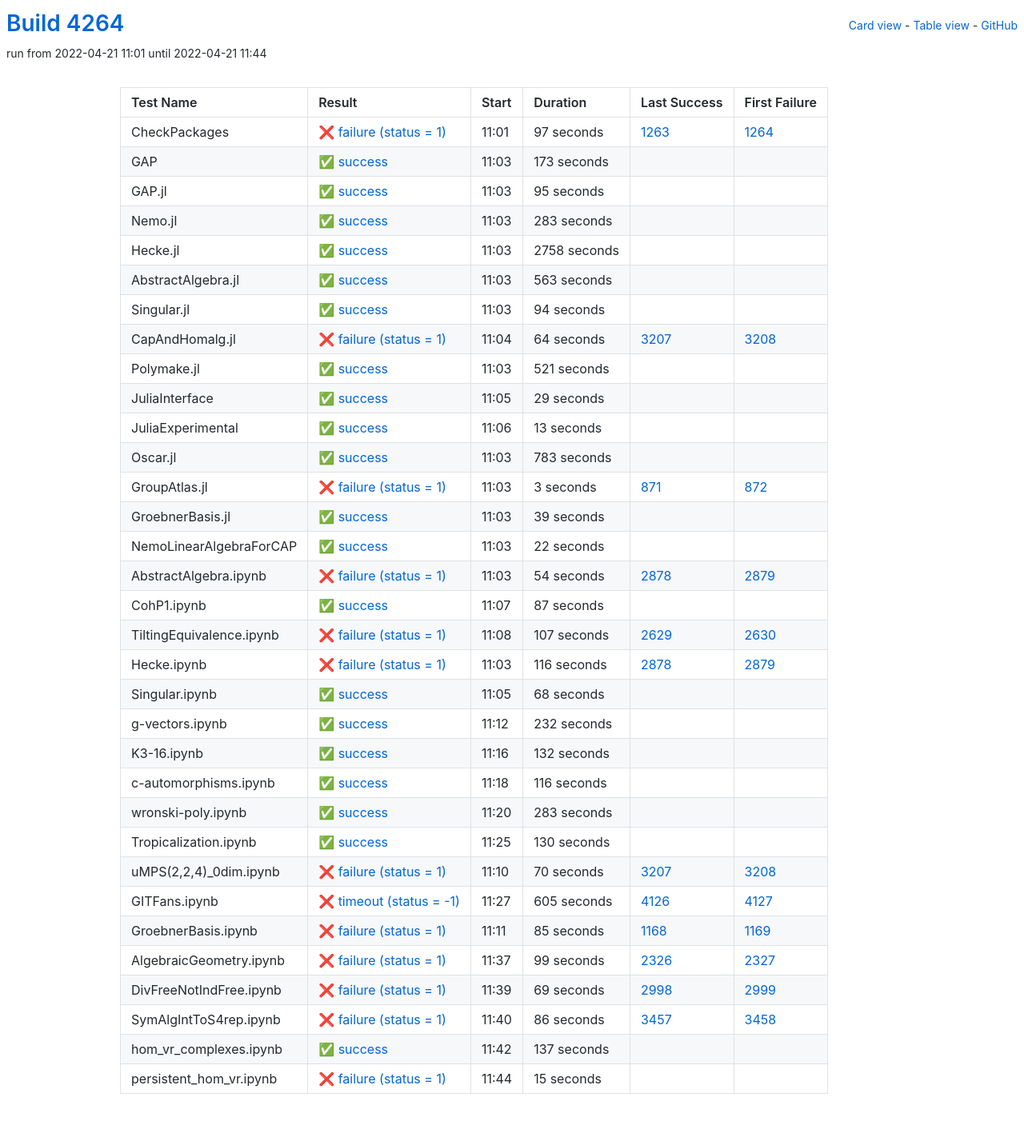
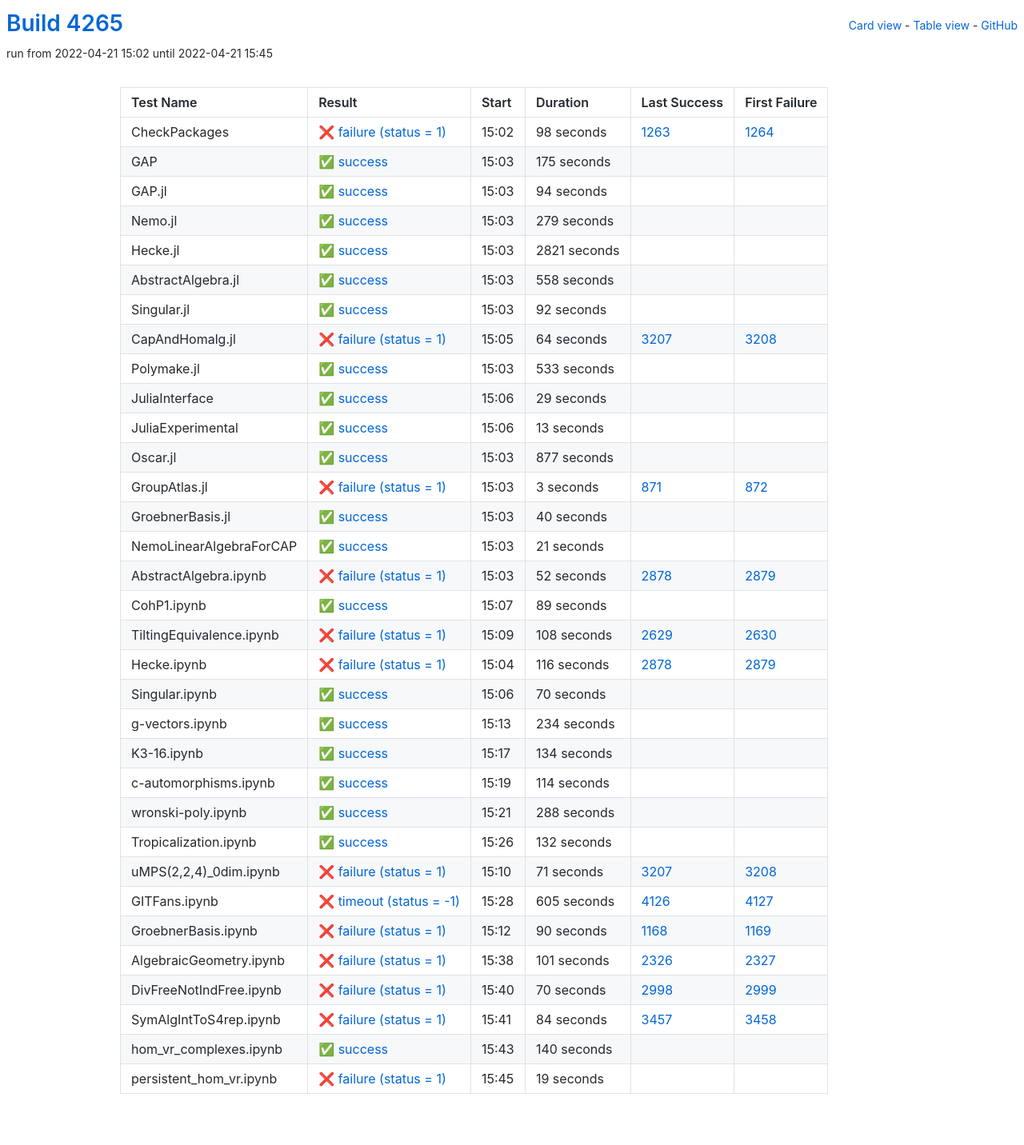
Before and after one commit to oscar-system/oscar-ci-status-stable, a Jekyll site: the page built from table.html, in a window 1280 px wide. Shown: the whole page at 80% size. Built offline with Jekyll 4.4.1, drawn with Linux system fonts in a browser that asks for light colours.

Commit message:
Build #4265

```diff
--- a/_data/ci.yml
+++ b/_data/ci.yml
@@ -1,6 +1,6 @@
 ---
-build: 4264
-build_url: https://oscarci.mathematik.uni-kl.de/job/oscar-stable/4264/
+build: 4265
+build_url: https://oscarci.mathematik.uni-kl.de/job/oscar-stable/4265/
 job: oscar-stable
 organization: oscar-system
 repo: oscar-ci-status-stable
@@ -8,80 +8,32 @@ repourl: https://github.com/oscar-system/oscar-ci-status-stable
 tests:
 - name: CheckPackages
   id: checkpackages
-  log: https://oscarci.mathematik.uni-kl.de/job/oscar-stable/4264/artifact/logs/build-4264/CheckPackages.log
-  start: 2022-04-21 11:01
+  log: https://oscarci.mathematik.uni-kl.de/job/oscar-stable/4265/artifact/logs/build-4265/CheckPackages.log
+  start: 2022-04-21 15:02
   success: false
   exitcode: 1
   status: failure
-  duration: 97
+  duration: 98
   last_success: 1263
   last_success_url: https://oscarci.mathematik.uni-kl.de/job/oscar-stable/1263/
   first_failure: 1264
   first_failure_url: https://oscarci.mathematik.uni-kl.de/job/oscar-stable/1264/
 - name: GAP
   id: gap
-  log: https://oscarci.mathematik.uni-kl.de/job/oscar-stable/4264/artifact/logs/build-4264/GAP.log
-  start: 2022-04-21 11:03
+  log: https://oscarci.mathematik.uni-kl.de/job/oscar-stable/4265/artifact/logs/build-4265/GAP.log
+  start: 2022-04-21 15:03
   success: true
   exitcode: 0
   status: success
-  duration: 173
+  duration: 175
   last_success: false
   last_success_url:
   first_failure: false
   first_failure_url:
 - name: GAP.jl
   id: gap-jl
-  log: https://oscarci.mathematik.uni-kl.de/job/oscar-stable/4264/artifact/logs/build-4264/GAP.jl.log
-  start: 2022-04-21 11:03
-  success: true
-  exitcode: 0
-  status: success
-  duration: 95
-  last_success: false
-  last_success_url:
-  first_failure: false
-  first_failure_url:
-- name: Nemo.jl
-  id: nemo-jl
-  log: https://oscarci.mathematik.uni-kl.de/job/oscar-stable/4264/artifact/logs/build-4264/Nemo.jl.log
-  start: 2022-04-21 11:03
-  success: true
-  exitcode: 0
-  status: success
-  duration: 283
-  last_success: false
-  last_success_url:
-  first_failure: false
-  first_failure_url:
-- name: Hecke.jl
-  id: hecke-jl
-  log: https://oscarci.mathematik.uni-kl.de/job/oscar-stable/4264/artifact/logs/build-4264/Hecke.jl.log
-  start: 2022-04-21 11:03
-  success: true
-  exitcode: 0
-  status: success
-  duration: 2758
-  last_success: false
-  last_success_url:
-  first_failure: false
-  first_failure_url:
-- name: AbstractAlgebra.jl
-  id: abstractalgebra-jl
-  log: https://oscarci.mathematik.uni-kl.de/job/oscar-stable/4264/artifact/logs/build-4264/AbstractAlgebra.jl.log
-  start: 2022-04-21 11:03
-  success: true
-  exitcode: 0
-  status: success
-  duration: 563
-  last_success: false
-  last_success_url:
-  first_failure: false
-  first_failure_url:
-- name: Singular.jl
-  id: singular-jl
-  log: https://oscarci.mathematik.uni-kl.de/job/oscar-stable/4264/artifact/logs/build-4264/Singular.jl.log
-  start: 2022-04-21 11:03
+  log: https://oscarci.mathematik.uni-kl.de/job/oscar-stable/4265/artifact/logs/build-4265/GAP.jl.log
+  start: 2022-04-21 15:03
   success: true
   exitcode: 0
   status: success
@@ -90,10 +42,58 @@ tests:
   last_success_url:
   first_failure: false
   first_failure_url:
+- name: Nemo.jl
+  id: nemo-jl
+  log: https://oscarci.mathematik.uni-kl.de/job/oscar-stable/4265/artifact/logs/build-4265/Nemo.jl.log
+  start: 2022-04-21 15:03
+  success: true
+  exitcode: 0
+  status: success
+  duration: 279
+  last_success: false
+  last_success_url:
+  first_failure: false
+  first_failure_url:
+- name: Hecke.jl
+  id: hecke-jl
+  log: https://oscarci.mathematik.uni-kl.de/job/oscar-stable/4265/artifact/logs/build-4265/Hecke.jl.log
+  start: 2022-04-21 15:03
+  success: true
+  exitcode: 0
+  status: success
+  duration: 2821
+  last_success: false
+  last_success_url:
+  first_failure: false
+  first_failure_url:
+- name: AbstractAlgebra.jl
+  id: abstractalgebra-jl
+  log: https://oscarci.mathematik.uni-kl.de/job/oscar-stable/4265/artifact/logs/build-4265/AbstractAlgebra.jl.log
+  start: 2022-04-21 15:03
+  success: true
+  exitcode: 0
+  status: success
+  duration: 558
+  last_success: false
+  last_success_url:
+  first_failure: false
+  first_failure_url:
+- name: Singular.jl
+  id: singular-jl
+  log: https://oscarci.mathematik.uni-kl.de/job/oscar-stable/4265/artifact/logs/build-4265/Singular.jl.log
+  start: 2022-04-21 15:03
+  success: true
+  exitcode: 0
+  status: success
+  duration: 92
+  last_success: false
+  last_success_url:
+  first_failure: false
+  first_failure_url:
 - name: CapAndHomalg.jl
   id: capandhomalg-jl
-  log: https://oscarci.mathematik.uni-kl.de/job/oscar-stable/4264/artifact/logs/build-4264/CapAndHomalg.jl.log
-  start: 2022-04-21 11:04
+  log: https://oscarci.mathematik.uni-kl.de/job/oscar-stable/4265/artifact/logs/build-4265/CapAndHomalg.jl.log
+  start: 2022-04-21 15:05
   success: false
   exitcode: 1
   status: failure
@@ -104,20 +104,20 @@ tests:
   first_failure_url: https://oscarci.mathematik.uni-kl.de/job/oscar-stable/3208/
 - name: Polymake.jl
   id: polymake-jl
-  log: https://oscarci.mathematik.uni-kl.de/job/oscar-stable/4264/artifact/logs/build-4264/Polymake.jl.log
-  start: 2022-04-21 11:03
+  log: https://oscarci.mathematik.uni-kl.de/job/oscar-stable/4265/artifact/logs/build-4265/Polymake.jl.log
+  start: 2022-04-21 15:03
   success: true
   exitcode: 0
   status: success
-  duration: 521
+  duration: 533
   last_success: false
   last_success_url:
   first_failure: false
   first_failure_url:
 - name: JuliaInterface
   id: juliainterface
-  log: https://oscarci.mathematik.uni-kl.de/job/oscar-stable/4264/artifact/logs/build-4264/JuliaInterface.log
-  start: 2022-04-21 11:05
+  log: https://oscarci.mathematik.uni-kl.de/job/oscar-stable/4265/artifact/logs/build-4265/JuliaInterface.log
+  start: 2022-04-21 15:06
   success: true
   exitcode: 0
   status: success
@@ -128,8 +128,8 @@ tests:
   first_failure_url:
 - name: JuliaExperimental
   id: juliaexperimental
-  log: https://oscarci.mathematik.uni-kl.de/job/oscar-stable/4264/artifact/logs/build-4264/JuliaExperimental.log
-  start: 2022-04-21 11:06
+  log: https://oscarci.mathematik.uni-kl.de/job/oscar-stable/4265/artifact/logs/build-4265/JuliaExperimental.log
+  start: 2022-04-21 15:06
   success: true
   exitcode: 0
   status: success
@@ -140,20 +140,20 @@ tests:
   first_failure_url:
 - name: Oscar.jl
   id: oscar-jl
-  log: https://oscarci.mathematik.uni-kl.de/job/oscar-stable/4264/artifact/logs/build-4264/Oscar.jl.log
-  start: 2022-04-21 11:03
+  log: https://oscarci.mathematik.uni-kl.de/job/oscar-stable/4265/artifact/logs/build-4265/Oscar.jl.log
+  start: 2022-04-21 15:03
   success: true
   exitcode: 0
   status: success
-  duration: 783
+  duration: 877
   last_success: false
   last_success_url:
   first_failure: false
   first_failure_url:
 - name: GroupAtlas.jl
   id: groupatlas-jl
-  log: https://oscarci.mathematik.uni-kl.de/job/oscar-stable/4264/artifact/logs/build-4264/GroupAtlas.jl.log
-  start: 2022-04-21 11:03
+  log: https://oscarci.mathematik.uni-kl.de/job/oscar-stable/4265/artifact/logs/build-4265/GroupAtlas.jl.log
+  start: 2022-04-21 15:03
   success: false
   exitcode: 1
   status: failure
@@ -164,68 +164,68 @@ tests:
   first_failure_url: https://oscarci.mathematik.uni-kl.de/job/oscar-stable/872/
 - name: GroebnerBasis.jl
   id: groebnerbasis-jl
-  log: https://oscarci.mathematik.uni-kl.de/job/oscar-stable/4264/artifact/logs/build-4264/GroebnerBasis.jl.log
-  start: 2022-04-21 11:03
+  log: https://oscarci.mathematik.uni-kl.de/job/oscar-stable/4265/artifact/logs/build-4265/GroebnerBasis.jl.log
+  start: 2022-04-21 15:03
   success: true
   exitcode: 0
   status: success
-  duration: 39
+  duration: 40
   last_success: false
   last_success_url:
   first_failure: false
   first_failure_url:
 - name: NemoLinearAlgebraForCAP
   id: nemolinearalgebraforcap
-  log: https://oscarci.mathematik.uni-kl.de/job/oscar-stable/4264/artifact/logs/build-4264/NemoLinearAlgebraForCAP.log
-  start: 2022-04-21 11:03
+  log: https://oscarci.mathematik.uni-kl.de/job/oscar-stable/4265/artifact/logs/build-4265/NemoLinearAlgebraForCAP.log
+  start: 2022-04-21 15:03
   success: true
   exitcode: 0
   status: success
-  duration: 22
+  duration: 21
   last_success: false
   last_success_url:
   first_failure: false
   first_failure_url:
 - name: AbstractAlgebra.ipynb
   id: abstractalgebra-ipynb
-  log: https://oscarci.mathematik.uni-kl.de/job/oscar-stable/4264/artifact/logs/build-4264/AbstractAlgebra.ipynb.log
-  start: 2022-04-21 11:03
+  log: https://oscarci.mathematik.uni-kl.de/job/oscar-stable/4265/artifact/logs/build-4265/AbstractAlgebra.ipynb.log
+  start: 2022-04-21 15:03
   success: false
   exitcode: 1
   status: failure
-  duration: 54
+  duration: 52
   last_success: 2878
   last_success_url: https://oscarci.mathematik.uni-kl.de/job/oscar-stable/2878/
   first_failure: 2879
   first_failure_url: https://oscarci.mathematik.uni-kl.de/job/oscar-stable/2879/
 - name: CohP1.ipynb
   id: cohp1-ipynb
-  log: https://oscarci.mathematik.uni-kl.de/job/oscar-stable/4264/artifact/logs/build-4264/CohP1.ipynb.log
-  start: 2022-04-21 11:07
+  log: https://oscarci.mathematik.uni-kl.de/job/oscar-stable/4265/artifact/logs/build-4265/CohP1.ipynb.log
+  start: 2022-04-21 15:07
   success: true
   exitcode: 0
   status: success
-  duration: 87
+  duration: 89
   last_success: false
   last_success_url:
   first_failure: false
   first_failure_url:
 - name: TiltingEquivalence.ipynb
   id: tiltingequivalence-ipynb
-  log: https://oscarci.mathematik.uni-kl.de/job/oscar-stable/4264/artifact/logs/build-4264/TiltingEquivalence.ipynb.log
-  start: 2022-04-21 11:08
+  log: https://oscarci.mathematik.uni-kl.de/job/oscar-stable/4265/artifact/logs/build-4265/TiltingEquivalence.ipynb.log
+  start: 2022-04-21 15:09
   success: false
   exitcode: 1
   status: failure
-  duration: 107
+  duration: 108
   last_success: 2629
   last_success_url: https://oscarci.mathematik.uni-kl.de/job/oscar-stable/2629/
   first_failure: 2630
   first_failure_url: https://oscarci.mathematik.uni-kl.de/job/oscar-stable/2630/
 - name: Hecke.ipynb
   id: hecke-ipynb
-  log: https://oscarci.mathematik.uni-kl.de/job/oscar-stable/4264/artifact/logs/build-4264/Hecke.ipynb.log
-  start: 2022-04-21 11:03
+  log: https://oscarci.mathematik.uni-kl.de/job/oscar-stable/4265/artifact/logs/build-4265/Hecke.ipynb.log
+  start: 2022-04-21 15:04
   success: false
   exitcode: 1
   status: failure
@@ -236,32 +236,68 @@ tests:
   first_failure_url: https://oscarci.mathematik.uni-kl.de/job/oscar-stable/2879/
 - name: Singular.ipynb
   id: singular-ipynb
-  log: https://oscarci.mathematik.uni-kl.de/job/oscar-stable/4264/artifact/logs/build-4264/Singular.ipynb.log
-  start: 2022-04-21 11:05
+  log: https://oscarci.mathematik.uni-kl.de/job/oscar-stable/4265/artifact/logs/build-4265/Singular.ipynb.log
+  start: 2022-04-21 15:06
   success: true
   exitcode: 0
   status: success
-  duration: 68
+  duration: 70
   last_success: false
   last_success_url:
   first_failure: false
   first_failure_url:
 - name: g-vectors.ipynb
   id: g-vectors-ipynb
-  log: https://oscarci.mathematik.uni-kl.de/job/oscar-stable/4264/artifact/logs/build-4264/g-vectors.ipynb.log
-  start: 2022-04-21 11:12
+  log: https://oscarci.mathematik.uni-kl.de/job/oscar-stable/4265/artifact/logs/build-4265/g-vectors.ipynb.log
+  start: 2022-04-21 15:13
   success: true
   exitcode: 0
   status: success
-  duration: 232
+  duration: 234
   last_success: false
   last_success_url:
   first_failure: false
   first_failure_url:
 - name: K3-16.ipynb
   id: k3-16-ipynb
-  log: https://oscarci.mathematik.uni-kl.de/job/oscar-stable/4264/artifact/logs/build-4264/K3-16.ipynb.log
-  start: 2022-04-21 11:16
+  log: https://oscarci.mathematik.uni-kl.de/job/oscar-stable/4265/artifact/logs/build-4265/K3-16.ipynb.log
+  start: 2022-04-21 15:17
+  success: true
+  exitcode: 0
+  status: success
+  duration: 134
+  last_success: false
+  last_success_url:
+  first_failure: false
+  first_failure_url:
+- name: c-automorphisms.ipynb
+  id: c-automorphisms-ipynb
+  log: https://oscarci.mathematik.uni-kl.de/job/oscar-stable/4265/artifact/logs/build-4265/c-automorphisms.ipynb.log
+  start: 2022-04-21 15:19
+  success: true
+  exitcode: 0
+  status: success
+  duration: 114
+  last_success: false
+  last_success_url:
+  first_failure: false
+  first_failure_url:
+- name: wronski-poly.ipynb
+  id: wronski-poly-ipynb
+  log: https://oscarci.mathematik.uni-kl.de/job/oscar-stable/4265/artifact/logs/build-4265/wronski-poly.ipynb.log
+  start: 2022-04-21 15:21
+  success: true
+  exitcode: 0
+  status: success
+  duration: 288
+  last_success: false
+  last_success_url:
+  first_failure: false
+  first_failure_url:
+- name: Tropicalization.ipynb
+  id: tropicalization-ipynb
+  log: https://oscarci.mathematik.uni-kl.de/job/oscar-stable/4265/artifact/logs/build-4265/Tropicalization.ipynb.log
+  start: 2022-04-21 15:26
   success: true
   exitcode: 0
   status: success
@@ -270,58 +306,22 @@ tests:
   last_success_url:
   first_failure: false
   first_failure_url:
-- name: c-automorphisms.ipynb
-  id: c-automorphisms-ipynb
-  log: https://oscarci.mathematik.uni-kl.de/job/oscar-stable/4264/artifact/logs/build-4264/c-automorphisms.ipynb.log
-  start: 2022-04-21 11:18
-  success: true
-  exitcode: 0
-  status: success
-  duration: 116
-  last_success: false
-  last_success_url:
-  first_failure: false
-  first_failure_url:
-- name: wronski-poly.ipynb
-  id: wronski-poly-ipynb
-  log: https://oscarci.mathematik.uni-kl.de/job/oscar-stable/4264/artifact/logs/build-4264/wronski-poly.ipynb.log
-  start: 2022-04-21 11:20
-  success: true
-  exitcode: 0
-  status: success
-  duration: 283
-  last_success: false
-  last_success_url:
-  first_failure: false
-  first_failure_url:
-- name: Tropicalization.ipynb
-  id: tropicalization-ipynb
-  log: https://oscarci.mathematik.uni-kl.de/job/oscar-stable/4264/artifact/logs/build-4264/Tropicalization.ipynb.log
-  start: 2022-04-21 11:25
-  success: true
-  exitcode: 0
-  status: success
-  duration: 130
-  last_success: false
-  last_success_url:
-  first_failure: false
-  first_failure_url:
 - name: uMPS(2,2,4)_0dim.ipynb
   id: umps-2-2-4-0dim-ipynb
-  log: https://oscarci.mathematik.uni-kl.de/job/oscar-stable/4264/artifact/logs/build-4264/uMPS-2-2-4-_0dim.ipynb.log
-  start: 2022-04-21 11:10
+  log: https://oscarci.mathematik.uni-kl.de/job/oscar-stable/4265/artifact/logs/build-4265/uMPS-2-2-4-_0dim.ipynb.log
+  start: 2022-04-21 15:10
   success: false
   exitcode: 1
   status: failure
-  duration: 70
+  duration: 71
   last_success: 3207
   last_success_url: https://oscarci.mathematik.uni-kl.de/job/oscar-stable/3207/
   first_failure: 3208
   first_failure_url: https://oscarci.mathematik.uni-kl.de/job/oscar-stable/3208/
 - name: GITFans.ipynb
   id: gitfans-ipynb
-  log: https://oscarci.mathematik.uni-kl.de/job/oscar-stable/4264/artifact/logs/build-4264/GITFans.ipynb.log
-  start: 2022-04-21 11:27
+  log: https://oscarci.mathematik.uni-kl.de/job/oscar-stable/4265/artifact/logs/build-4265/GITFans.ipynb.log
+  start: 2022-04-21 15:28
   success: false
   exitcode: -1
   status: timeout
@@ -332,72 +332,72 @@ tests:
   first_failure_url: https://oscarci.mathematik.uni-kl.de/job/oscar-stable/4127/
 - name: GroebnerBasis.ipynb
   id: groebnerbasis-ipynb
-  log: https://oscarci.mathematik.uni-kl.de/job/oscar-stable/4264/artifact/logs/build-4264/GroebnerBasis.ipynb.log
-  start: 2022-04-21 11:11
+  log: https://oscarci.mathematik.uni-kl.de/job/oscar-stable/4265/artifact/logs/build-4265/GroebnerBasis.ipynb.log
+  start: 2022-04-21 15:12
   success: false
   exitcode: 1
   status: failure
-  duration: 85
+  duration: 90
   last_success: 1168
   last_success_url: https://oscarci.mathematik.uni-kl.de/job/oscar-stable/1168/
   first_failure: 1169
   first_failure_url: https://oscarci.mathematik.uni-kl.de/job/oscar-stable/1169/
 - name: AlgebraicGeometry.ipynb
   id: algebraicgeometry-ipynb
-  log: https://oscarci.mathematik.uni-kl.de/job/oscar-stable/4264/artifact/logs/build-4264/AlgebraicGeometry.ipynb.log
-  start: 2022-04-21 11:37
+  log: https://oscarci.mathematik.uni-kl.de/job/oscar-stable/4265/artifact/logs/build-4265/AlgebraicGeometry.ipynb.log
+  start: 2022-04-21 15:38
   success: false
   exitcode: 1
   status: failure
-  duration: 99
+  duration: 101
   last_success: 2326
   last_success_url: https://oscarci.mathematik.uni-kl.de/job/oscar-stable/2326/
   first_failure: 2327
   first_failure_url: https://oscarci.mathematik.uni-kl.de/job/oscar-stable/2327/
 - name: DivFreeNotIndFree.ipynb
   id: divfreenotindfree-ipynb
-  log: https://oscarci.mathematik.uni-kl.de/job/oscar-stable/4264/artifact/logs/build-4264/DivFreeNotIndFree.ipynb.log
-  start: 2022-04-21 11:39
+  log: https://oscarci.mathematik.uni-kl.de/job/oscar-stable/4265/artifact/logs/build-4265/DivFreeNotIndFree.ipynb.log
+  start: 2022-04-21 15:40
   success: false
   exitcode: 1
   status: failure
-  duration: 69
+  duration: 70
   last_success: 2998
   last_success_url: https://oscarci.mathematik.uni-kl.de/job/oscar-stable/2998/
   first_failure: 2999
   first_failure_url: https://oscarci.mathematik.uni-kl.de/job/oscar-stable/2999/
 - name: SymAlgIntToS4rep.ipynb
   id: symalginttos4rep-ipynb
-  log: https://oscarci.mathematik.uni-kl.de/job/oscar-stable/4264/artifact/logs/build-4264/SymAlgIntToS4rep.ipynb.log
-  start: 2022-04-21 11:40
+  log: https://oscarci.mathematik.uni-kl.de/job/oscar-stable/4265/artifact/logs/build-4265/SymAlgIntToS4rep.ipynb.log
+  start: 2022-04-21 15:41
   success: false
   exitcode: 1
   status: failure
-  duration: 86
+  duration: 84
   last_success: 3457
   last_success_url: https://oscarci.mathematik.uni-kl.de/job/oscar-stable/3457/
   first_failure: 3458
   first_failure_url: https://oscarci.mathematik.uni-kl.de/job/oscar-stable/3458/
 - name: hom_vr_complexes.ipynb
   id: hom-vr-complexes-ipynb
-  log: https://oscarci.mathematik.uni-kl.de/job/oscar-stable/4264/artifact/logs/build-4264/hom_vr_complexes.ipynb.log
-  start: 2022-04-21 11:42
+  log: https://oscarci.mathematik.uni-kl.de/job/oscar-stable/4265/artifact/logs/build-4265/hom_vr_complexes.ipynb.log
+  start: 2022-04-21 15:43
   success: true
   exitcode: 0
   status: success
-  duration: 137
+  duration: 140
   last_success: false
   last_success_url:
   first_failure: false
   first_failure_url:
 - name: persistent_hom_vr.ipynb
   id: persistent-hom-vr-ipynb
-  log: https://oscarci.mathematik.uni-kl.de/job/oscar-stable/4264/artifact/logs/build-4264/persistent_hom_vr.ipynb.log
-  start: 2022-04-21 11:44
+  log: https://oscarci.mathematik.uni-kl.de/job/oscar-stable/4265/artifact/logs/build-4265/persistent_hom_vr.ipynb.log
+  start: 2022-04-21 15:45
   success: false
   exitcode: 1
   status: failure
-  duration: 15
+  duration: 19
   last_success: false
   last_success_url:
   first_failure: false
```
Also changed, not shown: README.md.
